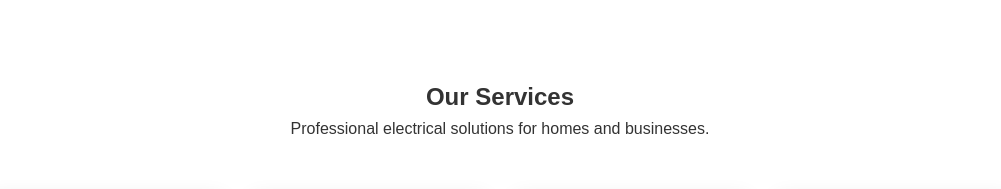
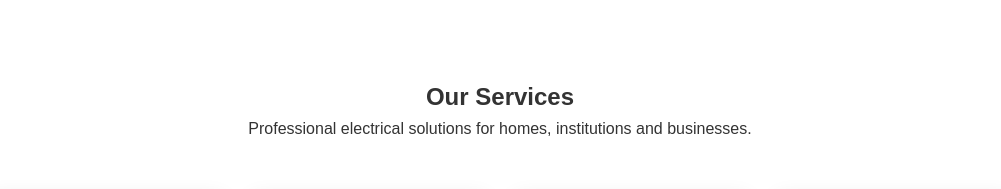
Before and after one commit to rtichfelix07/reyy_electrical_services, a plain HTML site: page index.html in a window 1280 px wide. Shown: the part 808-997 px from the top of the page, without its empty margins (140-1141 px from the left). Drawn offline with Linux system fonts and the light colour scheme.

Commit message:
Update index.html

```diff
--- a/index.html
+++ b/index.html
@@ -62,7 +62,7 @@ href="https://cdnjs.cloudflare.com/ajax/libs/font-awesome/6.5.1/css/all.min.css"
 
     <div class="section-title">
         <h2>Our Services</h2>
-        <p>Professional electrical solutions for homes and businesses.</p>
+        <p>Professional electrical solutions for homes, institutions and businesses.</p>
     </div>
 
     <div class="services-grid">
```
